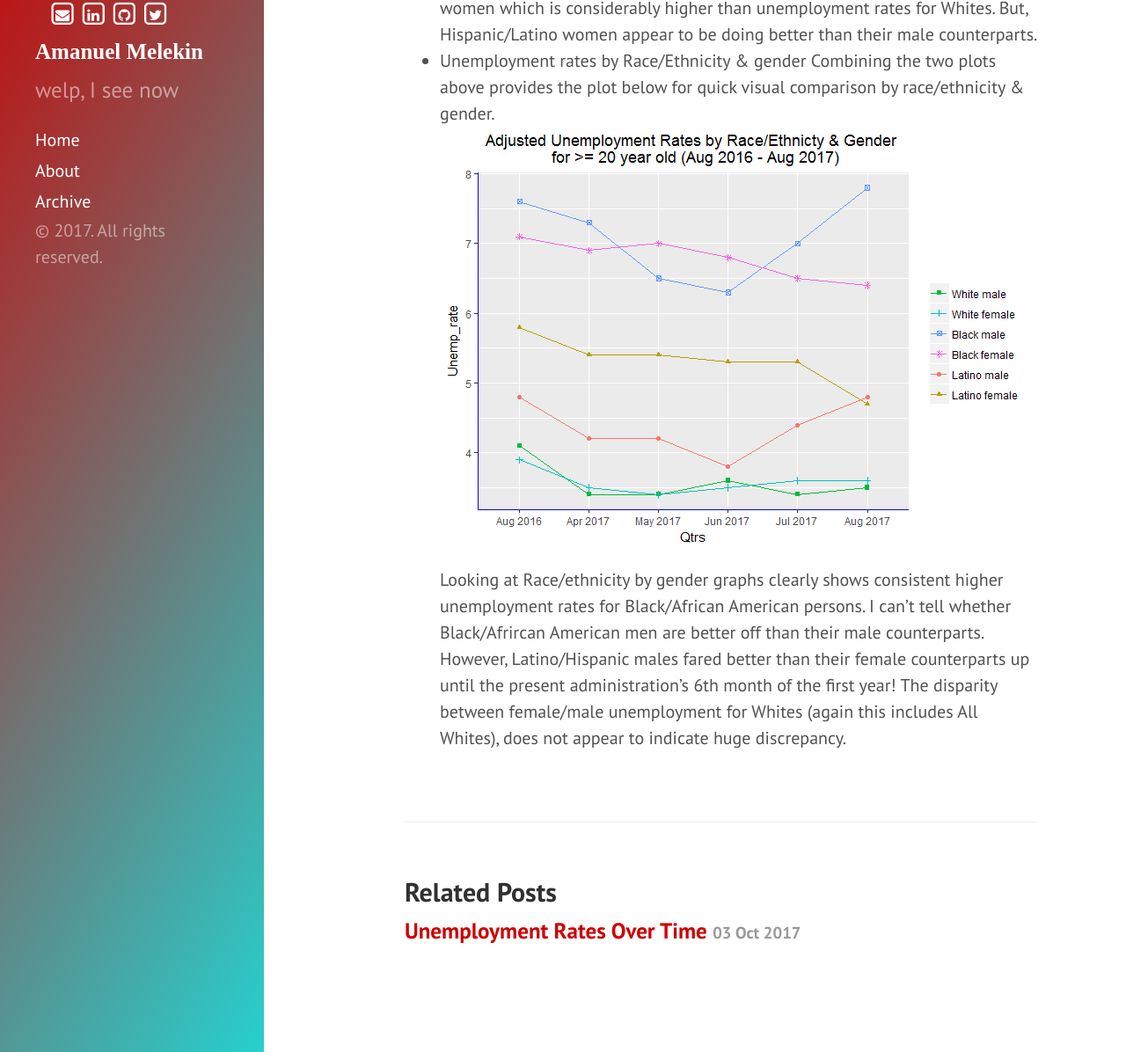
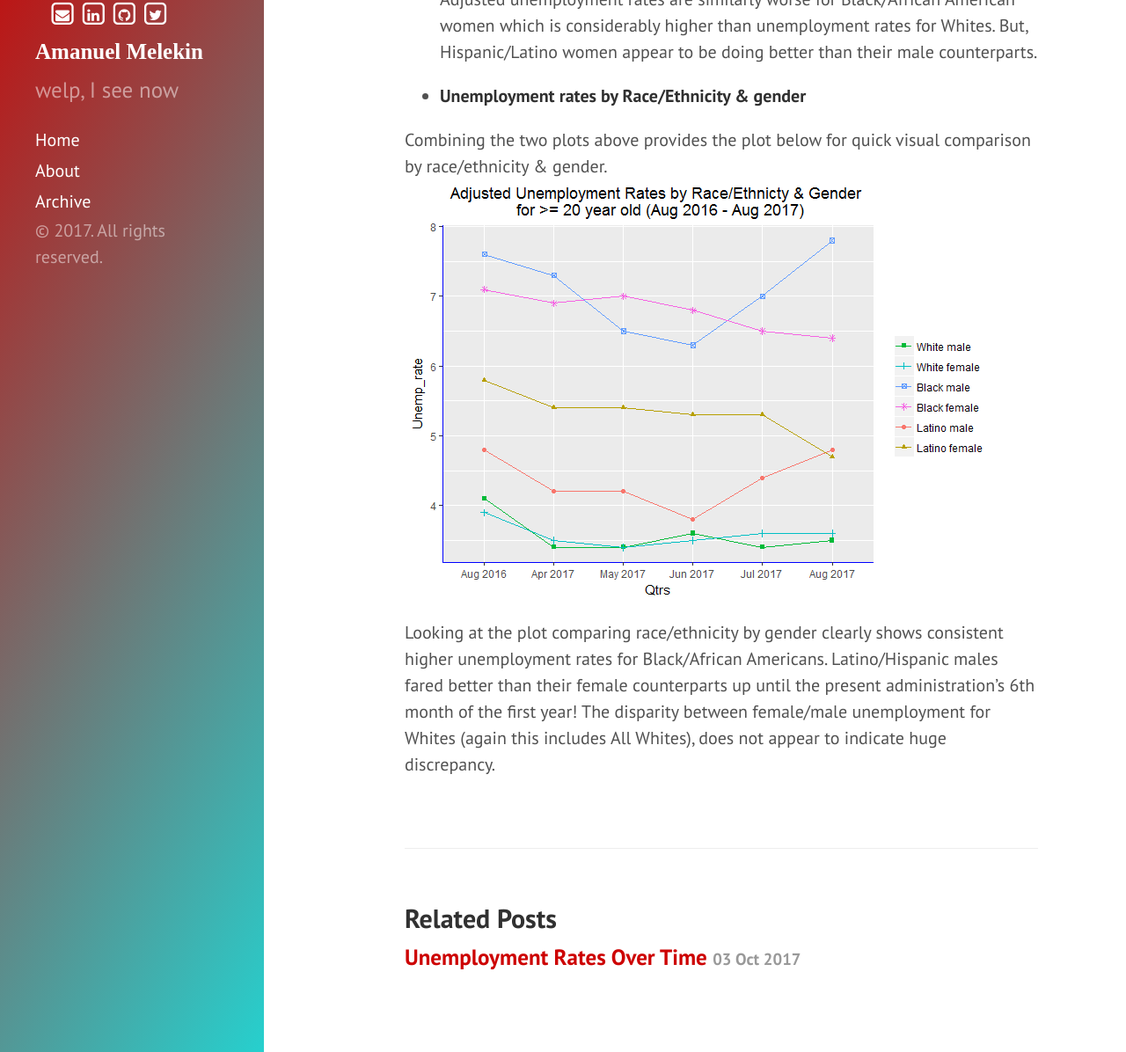
Before and after one commit to azmelekin/azmelekin.github.io, a Jekyll site: the page built from _posts/2017-10-03-unemploymentrates.md, in a window 1280 px wide and 1400 px high, scrolled down 1332 px, cut to the strip 204-1400 px from the top of the window. Shown: the whole strip at 88% size. Built offline with Jekyll 4.4.1, drawn with Linux system fonts in a browser that asks for light colours; nearby versions of some CDN libraries; some web fonts are replaced.

Commit message:
Update 2017-10-03-unemploymentrates.md

```diff
--- a/_posts/2017-10-03-unemploymentrates.md
+++ b/_posts/2017-10-03-unemploymentrates.md
@@ -8,14 +8,18 @@
 
 In this post, I quickly wanted to look at some plots comparing unemployment rates by race/ethnicity and gender.
 I will start by comparing unemployment rates for men. The data for the Asian group were not broken down by gender, so this group is dropped from the plots in this post.
-- Unemployment rates by Race/Ethnicity for men (Aug 2016 - Aug 2017)
+
+- **Unemployment rates by Race/Ethnicity for men (Aug 2016 - Aug 2017)**
 <img src="/images/unnamed-chunk-6-1.png"/>
 <!--more-->
 Once again, unemployment rates among Black/African America men is higher than their White and Hispanic counterparts! Remember the graph for Whites includes the Hispanic/Latino group, and so, in fact, would show unemployment rates for Caucasian Whites to be lower than shown by the "All White" plots.
-- Unemployment rates by Race/Ethnicity for women
+
+- **Unemployment rates by Race/Ethnicity for women**
 <img src="/images/plot-1.png"/>
 Adjusted unemployment rates are similarly worse for Black/African American women which is considerably higher than unemployment rates for Whites. But, Hispanic/Latino women appear to be doing better than their male counterparts.
-- Unemployment rates by Race/Ethnicity & gender
+
+- **Unemployment rates by Race/Ethnicity & gender**
+
 Combining the two plots above provides the plot below for quick visual comparison by race/ethnicity & gender.
 <img src="/images/plot1-1.png"/>
-Looking at Race/ethnicity by gender graphs clearly shows consistent higher unemployment rates for Black/African American persons. I can't tell whether Black/Afrircan American men are better off than their male counterparts. However, Latino/Hispanic males fared better than their female counterparts up until the present administration's 6th month of the first year! The disparity between female/male unemployment for Whites (again this includes All Whites), does not appear to indicate huge discrepancy.
+Looking at the plot comparing race/ethnicity by gender clearly shows consistent higher unemployment rates for Black/African Americans. Latino/Hispanic males fared better than their female counterparts up until the present administration's 6th month of the first year! The disparity between female/male unemployment for Whites (again this includes All Whites), does not appear to indicate huge discrepancy.
```
